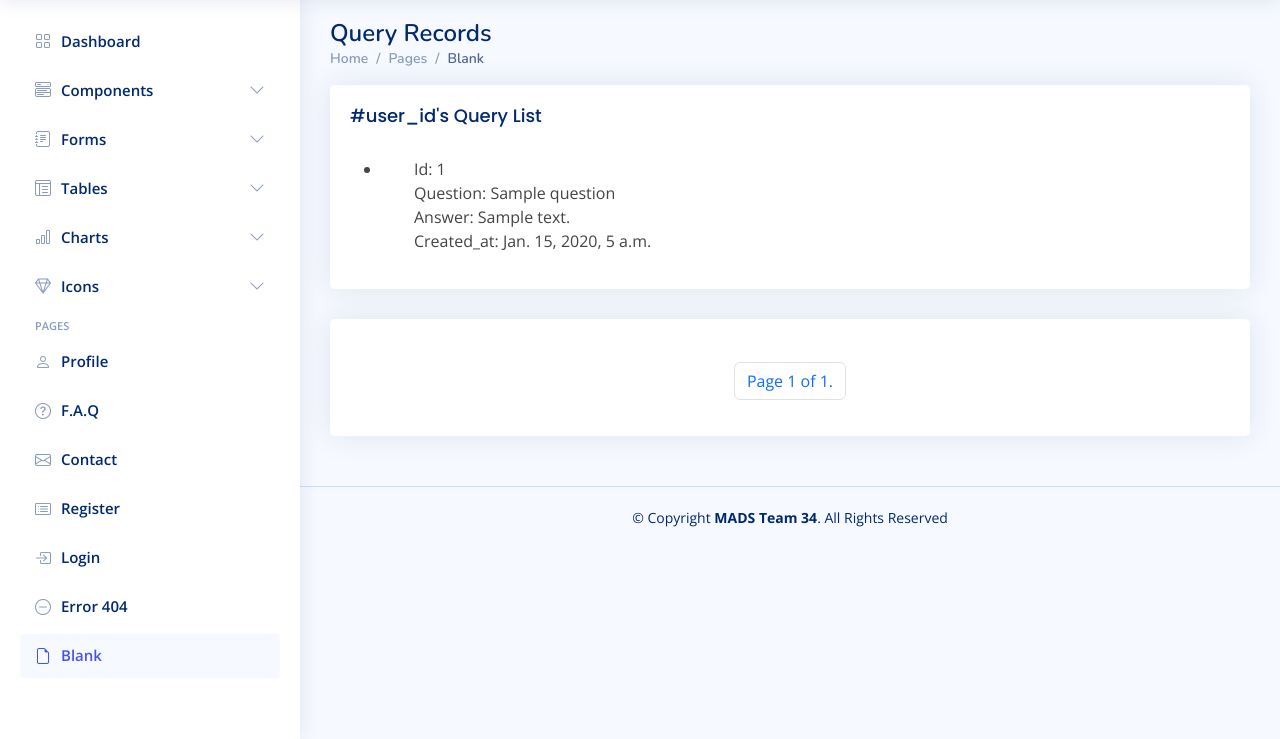
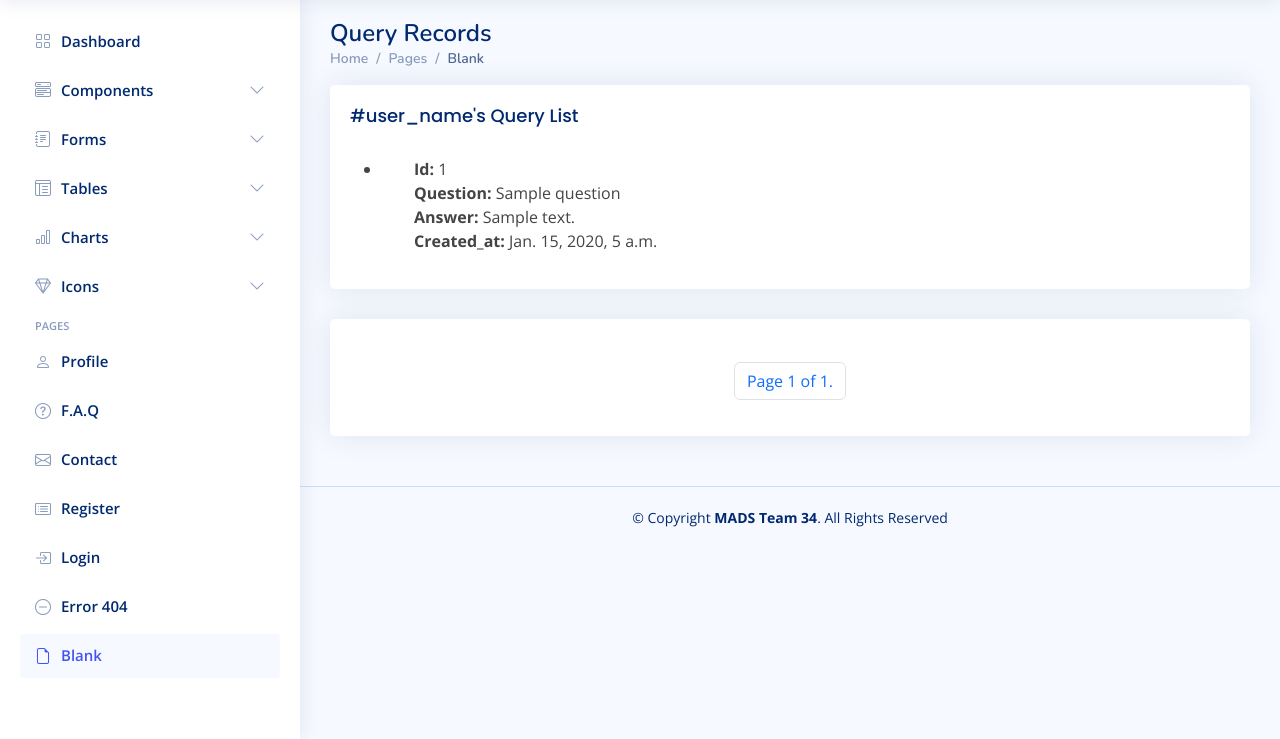
Before and after one commit to Wenjun-Mao/siads699, a Django app: page /example2_list/ in a window 1280 px wide. Shown: the part 61-800 px from the top of the page. Run offline with Django 4.2, Linux system fonts and the light colour scheme; tables that the repository leaves empty hold one stand-in row (values such as "Sample post"); some libraries are stand-ins or nearby versions.

Commit message:
listview touchup

```diff
--- a/siads699/example2/templates/example2/question_list.html
+++ b/siads699/example2/templates/example2/question_list.html
@@ -19,15 +19,15 @@
 
       <div class="card">
         <div class="card-body">
-          <h5 class="card-title">#user_id's Query List</h5>
+          <h5 class="card-title">#user_name's Query List</h5>
           <p>
             <ul>
               {% for question in page_obj %}
                 <li>
-                  <ul>Id: {{ question.id }} </ul>
-                  <ul>Question: {{ question.question }}</ul>
-                  <ul>Answer: {{ question.answer }}</ul>
-                  <ul>Created_at: {{ question.created_at }}</ul>
+                  <ul><strong><span>Id:        </span></strong> {{ question.id }} </ul>
+                  <ul><strong><span>Question:  </span></strong> {{ question.question }}</ul>
+                  <ul><strong><span>Answer:    </span></strong> {{ question.answer }}</ul>
+                  <ul><strong><span>Created_at:</span></strong> {{ question.created_at }}</ul>
                 </li>
               {% empty %}
                 <li>There are no questions in the database.</li>
```
